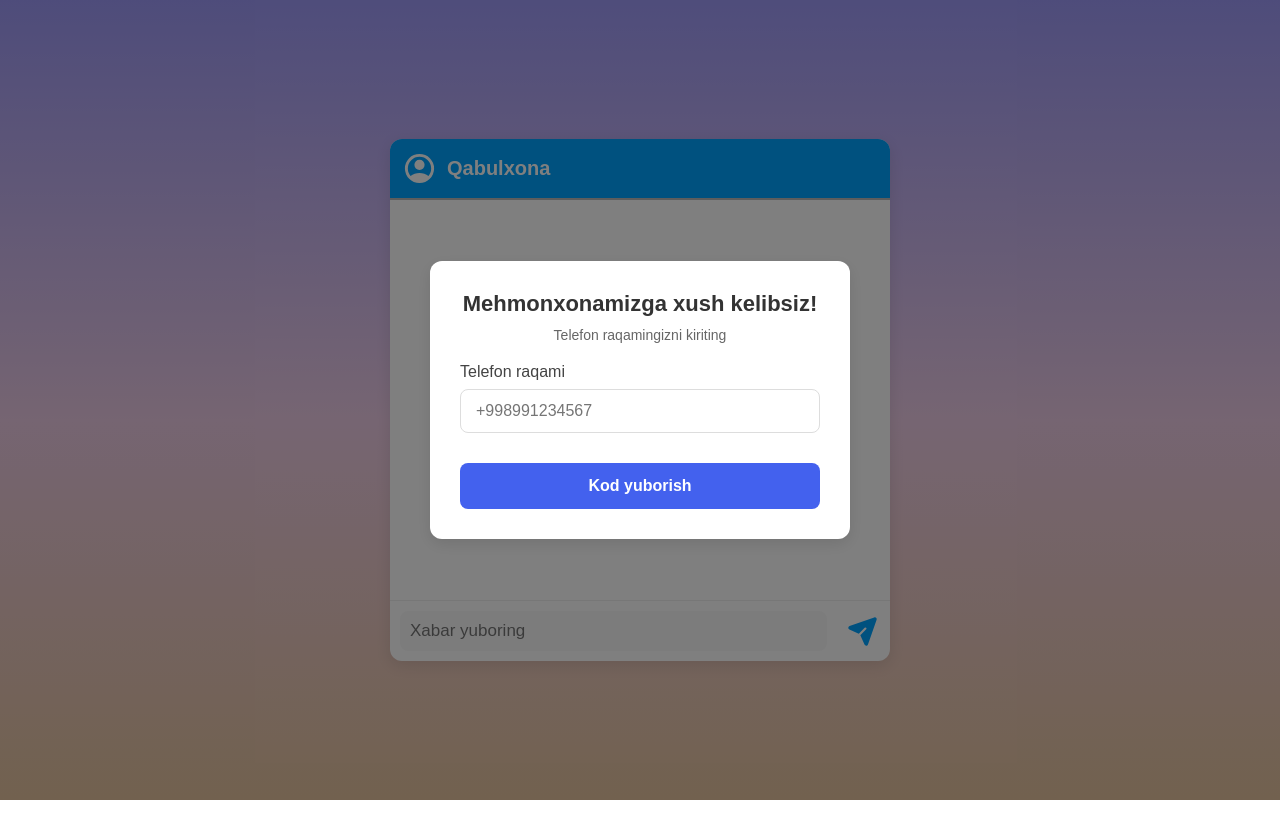
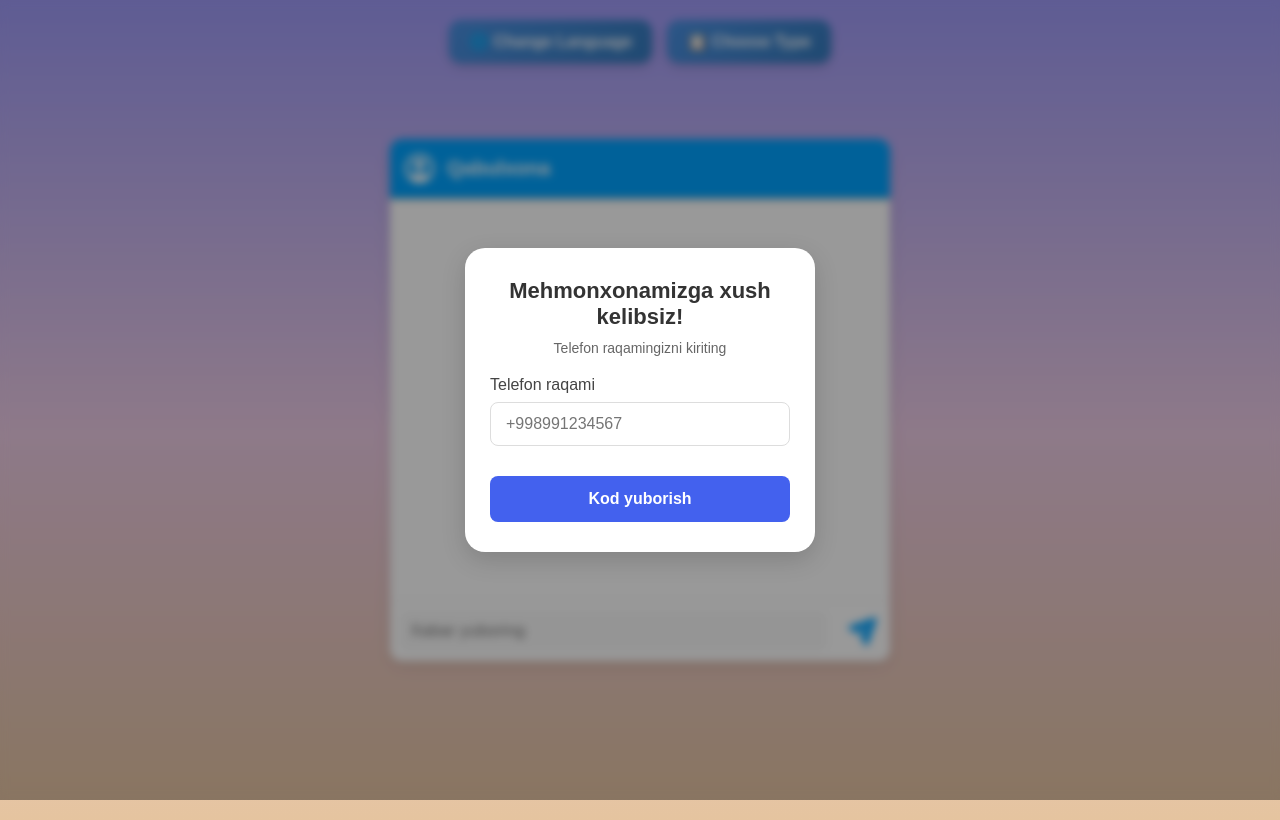
Before and after one commit to Jamshid0306/Chat, a Vue app: page / in a window 1280 px wide. Built offline with nearby package versions, Linux system fonts and the light colour scheme.

Commit message:
fix styles

```diff
--- a/src/App.vue
+++ b/src/App.vue
@@ -1,28 +1,71 @@
 <script setup>
-import { ref, computed } from "vue";
-import Modal from "@/views/Modal/Modal.vue";
-import Chat from "@/views/Chat/Chat.vue";
-import LoginModal from "./views/LoginModal/LoginModal.vue";
-import { useAuthStore } from "@/stores/mainStore";
+import { ref } from "vue"
+import Chat from "@/views/Chat/Chat.vue"
+import LoginModal from "@/views/LoginModal/LoginModal.vue"
+import Modal from "@/views/Modal/Modal.vue"
+import { useAuthStore } from "@/stores/mainStore"
 
-const authStore = useAuthStore();
+const authStore = useAuthStore()
 
-const showLoginModal = ref(!authStore.isLoggedIn);
-const showModal = ref(false);
+const showLoginModal = ref(!authStore.isLoggedIn)
+const showModal = ref(false)
+const modalType = ref(false) // false → language modal, true → type modal
 
-function handleModalClose() {
-  showModal.value = false;
+function closeLoginModal() {
+  showLoginModal.value = false
 }
-function handleLoginModalClose() {
-  showLoginModal.value = false;
-  showModal.value = true;
+function closeModal() {
+  showModal.value = false
+}
+
+function openLanguageModal() {
+  modalType.value = false
+  showModal.value = true
+}
+
+function openTypeModal() {
+  modalType.value = true
+  showModal.value = true
 }
 </script>
 
 <template>
   <div>
-    <Modal v-if="showModal" @close="handleModalClose" />
-    <LoginModal v-if="showLoginModal" @close="handleLoginModalClose" />
+    <div class="button-container">
+      <button class="styled-btn" @click="openLanguageModal">🌐 Change Language</button>
+      <button class="styled-btn" @click="openTypeModal">📋 Choose Type</button>
+    </div>
+
+    <Modal v-if="showModal" :showSelect="modalType" @close="closeModal" />
+    <LoginModal v-if="showLoginModal" @close="closeLoginModal" />
     <Chat />
   </div>
 </template>
+
+<style scoped>
+.button-container {
+  display: flex;
+  gap: 15px;
+  justify-content: center;
+  margin: 20px 0;
+}
+
+.styled-btn {
+  background: linear-gradient(135deg, #4a90e2, #357ABD);
+  color: white;
+  border: none;
+  padding: 12px 20px;
+  border-radius: 12px;
+  font-size: 16px;
+  font-weight: 600;
+  cursor: pointer;
+  transition: 0.3s ease;
+  box-shadow: 0 4px 10px rgba(0, 0, 0, 0.15);
+}
+
+.styled-btn:hover {
+  background: linear-gradient(135deg, #5AA0F2, #4689C8);
+  transform: translateY(-2px);
+  box-shadow: 0 6px 15px rgba(0, 0, 0, 0.2);
+}
+</style>
--- a/src/views/Modal/Modal.vue
+++ b/src/views/Modal/Modal.vue
@@ -1,33 +1,36 @@
 <script setup>
 import { useI18n } from "vue-i18n"
 import { useStorage } from "@vueuse/core"
-import { useAuthStore } from "../../stores/mainStore"
+import { useAuthStore } from "@/stores/mainStore"
 import "./modal.scss"
-import { ref } from "vue"
+
+const props = defineProps({
+  showSelect: {
+    type: Boolean,
+    default: false
+  }
+})
+
 const store = useAuthStore()
 const { t, locale } = useI18n()
 const selectedLang = useStorage("lang", "uz")
-const showSelect = ref(false)
 
 const emit = defineEmits(["close"])
 
 function changeLanguage(lang) {
   locale.value = lang
   selectedLang.value = lang
-  showSelect.value = true
+  emit("close")
 }
-function changeType(selected){
+
+function changeType(selected) {
   store.sendType(selected)
   emit("close")
-
 }
-
-
-
 </script>
 
 <template>
-  <div v-if="!showSelect" class="modal">
+  <div v-if="!props.showSelect" class="modal">
     <h1 class="modal-title">{{ t("modal.title") }}</h1>
     <div class="buttons">
       <button @click="changeLanguage('uz')">
@@ -44,17 +47,18 @@ function changeType(selected){
       </button>
     </div>
   </div>
-  <div v-if="showSelect" class="modal">
+  <div v-if="!props.showSelect" class="modal-overlay"></div>
+
+  <div v-if="props.showSelect" class="modal">
     <h1 class="modal-title">Siz kim bilan bog'lanmoqchisiz?</h1>
     <div class="buttons">
       <button @click="changeType('AI')">
-       <span>AI</span>
+        <span>AI</span>
       </button>
       <button @click="changeType('RECEPTION')">
         <span>Reception</span>
       </button>
-
     </div>
   </div>
-  <div class="modal-overlay"></div>
+  <div v-if="props.showSelect" class="modal-overlay"></div>
 </template>
--- a/src/views/Modal/modal.scss
+++ b/src/views/Modal/modal.scss
@@ -1,57 +1,112 @@
-.modal{
-    position: absolute;
-    z-index: 3;
+.modal {
+  position: fixed;
+  z-index: 400;
   background: #fff;
-    padding: 30px 20px;
+  padding: 30px 25px;
+  border-radius: 20px;
+  top: 50%;
+  left: 50%;
+  transform: translate(-50%, -50%) scale(1);
+  width: 350px;
+  max-width: 90%;
+  box-shadow: 0 8px 25px rgba(0, 0, 0, 0.15);
+  animation: fadeInScale 0.3s ease;
+  .modal-overlay {
+    background: rgba(0, 0, 0, 0.4);
+    backdrop-filter: blur(4px);
+    height: 100vh;
+    width: 100vw;
+    z-index: 100;
+    position: fixed;
+    top: 0;
+    left: 0;
+  }
+
+  .modal {
+    position: fixed;
+    z-index: 200; /* Overlaydan yuqori bo'lishi kerak */
+    background: #fff;
+    padding: 30px 25px;
     border-radius: 20px;
     top: 50%;
     left: 50%;
     transform: translate(-50%, -50%);
-    width: 350px;
-    &-title{
-        font-size: 25px;
+  }
+
+  &-title {
+    font-size: 24px;
     text-align: center;
-        color: #2a2a2a;
-        margin-bottom: 20px;
+    color: #222;
+    margin-bottom: 25px;
+    font-weight: 700;
   }
-    &-overlay{
-        background: #0000005a;
+
+  &-overlay {
+    background: rgba(0, 0, 0, 0.4);
+    backdrop-filter: blur(4px);
     height: 100vh;
     width: 100vw;
-        z-index: 2;
-        position: absolute;
+    z-index: 100;
+    position: fixed;
+    top: 0;
+    left: 0;
+  }
 
-    }
-    & .buttons{
+  .buttons {
     display: flex;
     flex-direction: column;
-        gap: 30px;
+    gap: 20px;
     align-items: center;
-        & button{
+
+    button {
       cursor: pointer;
-            background: #fff;
-            border: 2px solid #bbb;
+      background: linear-gradient(135deg, #ffffff, #f7f7f7);
+      border: 2px solid #ddd;
       width: 200px;
       height: 50px;
       display: flex;
       align-items: center;
-            gap: 20px;
-            justify-content: start;
-            border-radius: 10px;
-            padding: 10px;
-            transition: 0.2s;
-            &:hover{
-                border: 2px solid #000;
+      gap: 15px;
+      justify-content: center;
+      border-radius: 12px;
+      padding: 10px 15px;
+      transition: all 0.25s ease;
+      font-size: 17px;
+      font-weight: 600;
+      color: #333;
+
+      &:hover {
+        border-color: #4a90e2;
+        background: #4a90e2;
+        color: #fff;
+
+        img {
+          filter: brightness(0) invert(1);
         }
-            & img{
-                width: 30px;
-                height: 30px;
+      }
+
+      img {
+        width: 28px;
+        height: 28px;
         border-radius: 50%;
+        transition: filter 0.25s ease;
       }
-            & span{
-                font-size: 19px ;
-                font-weight: 800;
+
+      span {
+        font-size: 18px;
+        font-weight: 700;
       }
     }
   }
 }
+
+@keyframes fadeInScale {
+  0% {
+    opacity: 0;
+    transform: translate(-50%, -50%) scale(0.9);
+  }
+  100% {
+    opacity: 1;
+    transform: translate(-50%, -50%) scale(1);
+  }
+}
```
Lines whose indentation alone changed are shown as unchanged.
